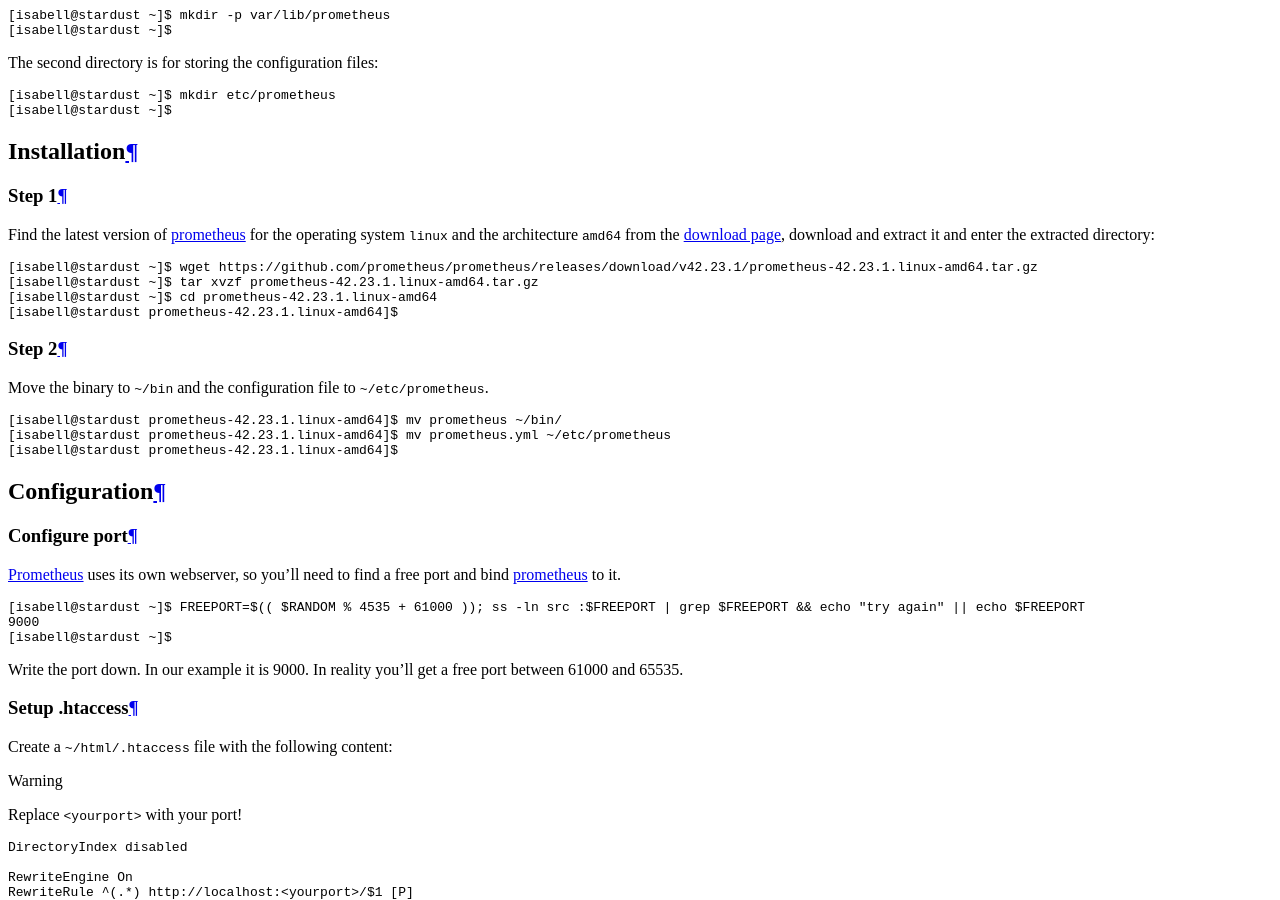
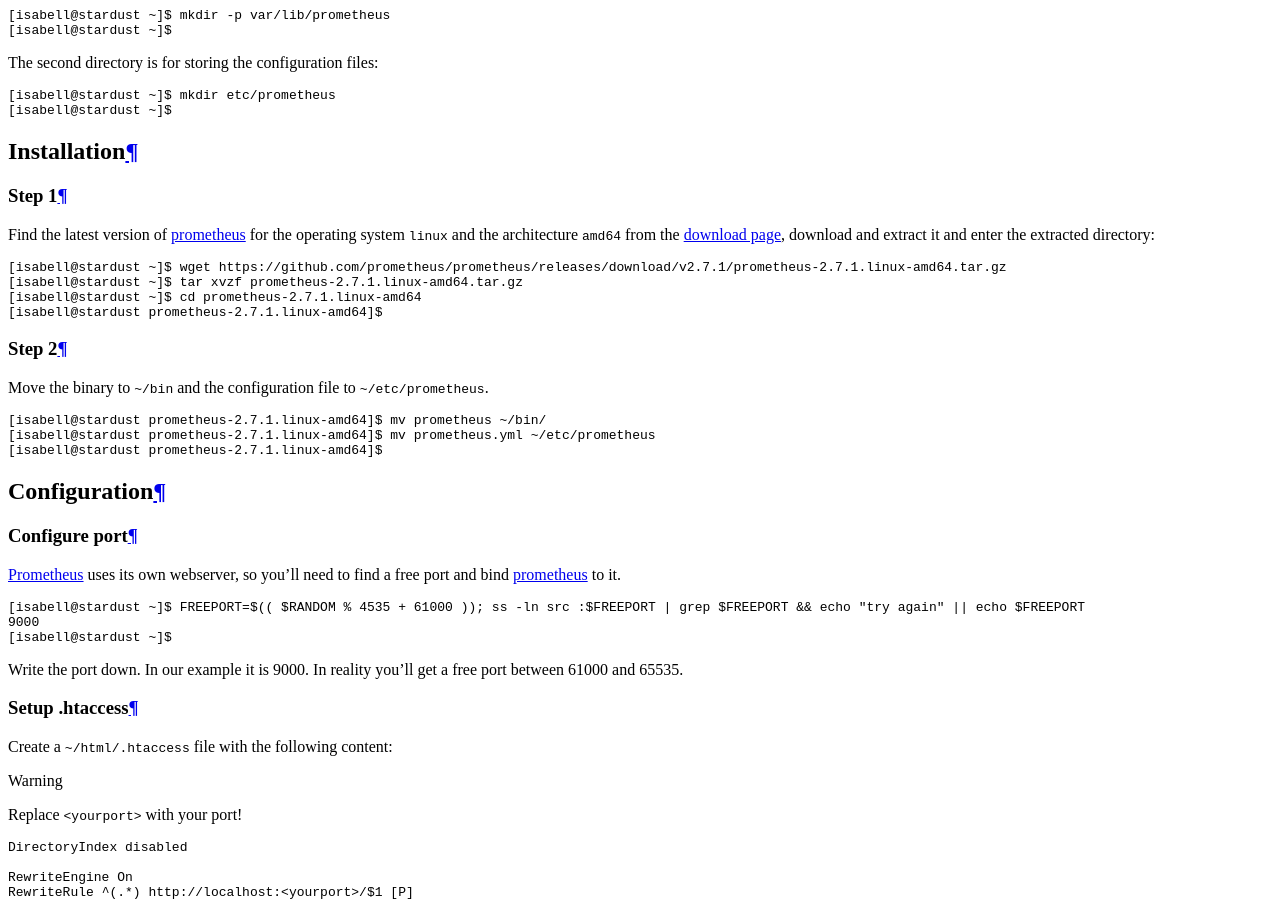
Before and after one commit to Uberspace/lab, a Sphinx documentation site: the page built from source/guide_prometheus.rst, in a window 1280 px wide and 900 px high, scrolled down 2288 px. Built offline with Sphinx 7.4.7 and the Read the Docs theme 2.0.0, drawn with Linux system fonts in a browser that asks for light colours; some of the changed text lies outside the part shown.

Commit message:
Updated prometheus version

```diff
--- a/source/guide_prometheus.rst
+++ b/source/guide_prometheus.rst
@@ -58,10 +58,10 @@
 
 ::
 
- [isabell@stardust ~]$ wget https://github.com/prometheus/prometheus/releases/download/v42.23.1/prometheus-42.23.1.linux-amd64.tar.gz
- [isabell@stardust ~]$ tar xvzf prometheus-42.23.1.linux-amd64.tar.gz
- [isabell@stardust ~]$ cd prometheus-42.23.1.linux-amd64
- [isabell@stardust prometheus-42.23.1.linux-amd64]$
+ [isabell@stardust ~]$ wget https://github.com/prometheus/prometheus/releases/download/v2.7.1/prometheus-2.7.1.linux-amd64.tar.gz
+ [isabell@stardust ~]$ tar xvzf prometheus-2.7.1.linux-amd64.tar.gz
+ [isabell@stardust ~]$ cd prometheus-2.7.1.linux-amd64
+ [isabell@stardust prometheus-2.7.1.linux-amd64]$
 
 Step 2
 ------
@@ -70,9 +70,9 @@
 
 ::
 
- [isabell@stardust prometheus-42.23.1.linux-amd64]$ mv prometheus ~/bin/
- [isabell@stardust prometheus-42.23.1.linux-amd64]$ mv prometheus.yml ~/etc/prometheus
- [isabell@stardust prometheus-42.23.1.linux-amd64]$
+ [isabell@stardust prometheus-2.7.1.linux-amd64]$ mv prometheus ~/bin/
+ [isabell@stardust prometheus-2.7.1.linux-amd64]$ mv prometheus.yml ~/etc/prometheus
+ [isabell@stardust prometheus-2.7.1.linux-amd64]$
 
 Configuration
 =============
@@ -178,6 +178,6 @@
 
 ----
 
-Tested with Prometheus_ 2.6.0, Uberspace 7.1.19.0
+Tested with Prometheus_ 2.6.0, Uberspace 7.1.19.0 and Prometheus_ 2.7.1, Uberspace 7.2.2.2
 
 .. authors::
```
